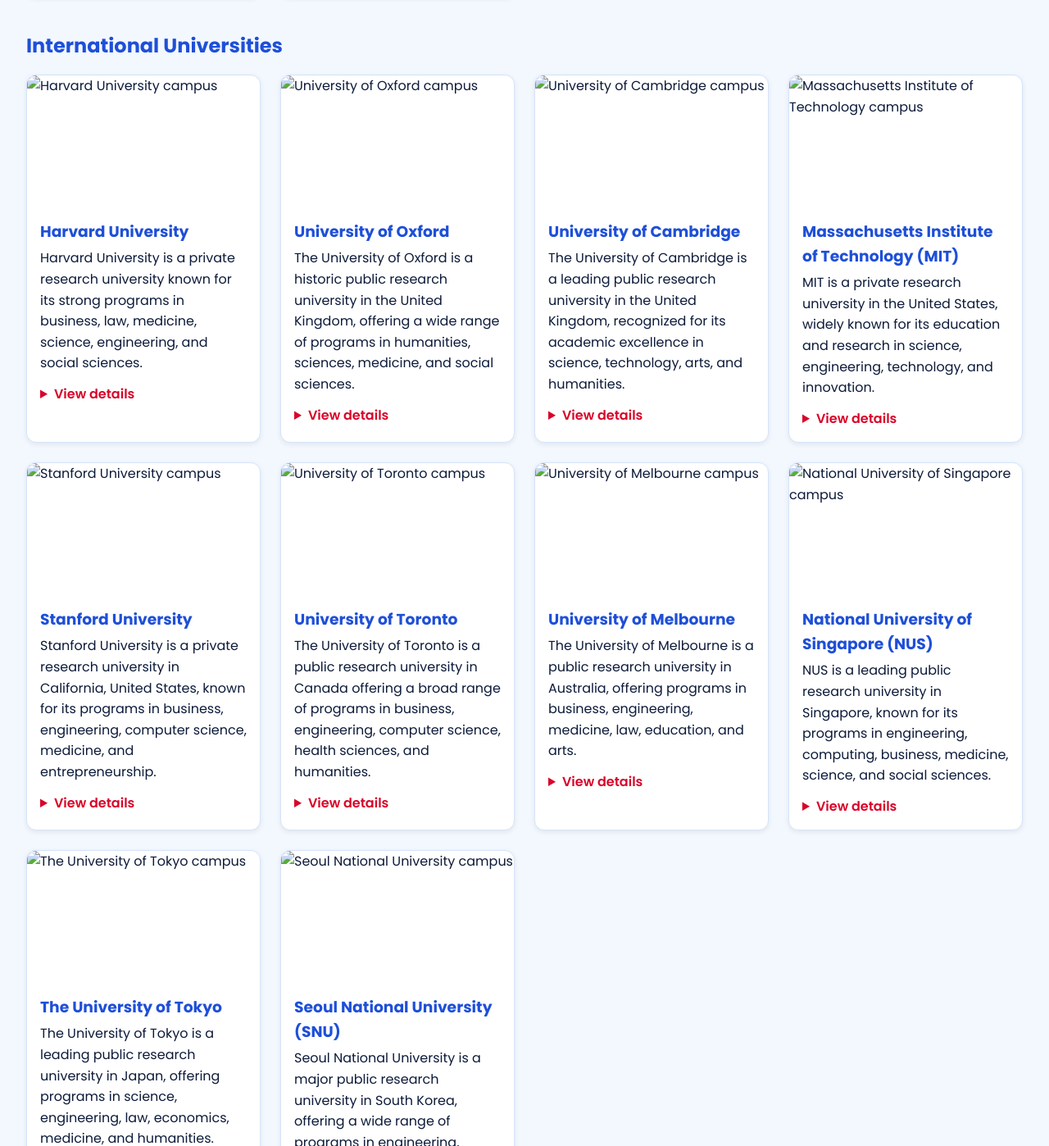
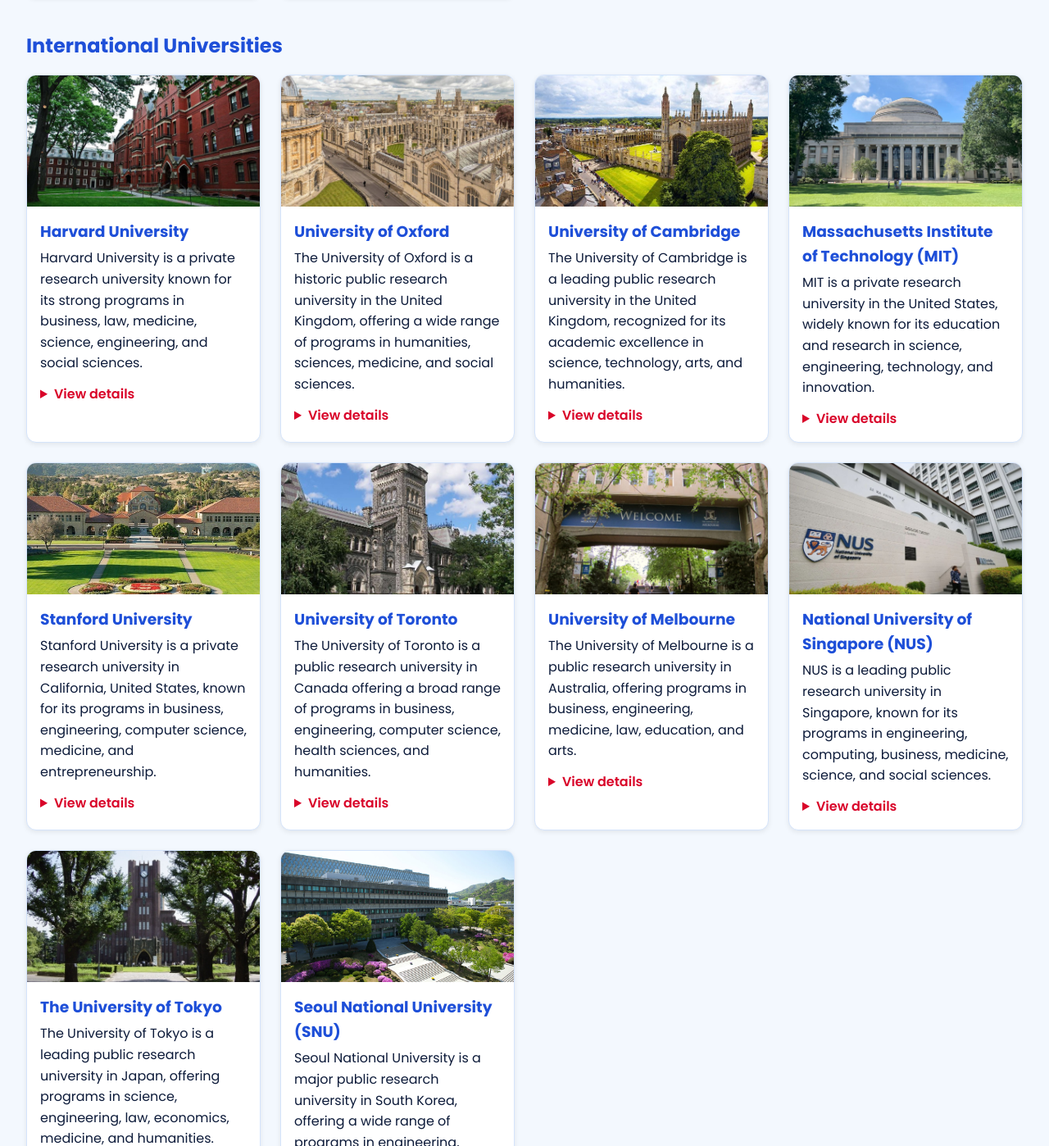
Before and after one commit to Visothh/ANAKOT, a plain HTML site: page universities.html in a window 1280 px wide. Shown: the part 1818-3216 px from the top of the page at 82% size. Drawn offline with Linux system fonts and the light colour scheme.

Commit message:
update index and universities

```diff
--- a/universities.html
+++ b/universities.html
@@ -842,7 +842,7 @@
       <div class="card-grid">
         <!-- 11. Harvard University -->
         <article class="card">
-          <img src="images/uni11.jpg" alt="Harvard University campus">
+          <img src="images/hvd.jpg" alt="Harvard University campus">
           <div class="card-body">
             <h3>Harvard University</h3>
             <p>Harvard University is a private research university known for its strong programs in business, law, medicine, science, engineering, and social sciences.</p>
@@ -920,7 +920,7 @@
 
         <!-- 12. University of Oxford -->
         <article class="card">
-          <img src="images/uni12.jpg" alt="University of Oxford campus">
+          <img src="images/oxf.jpg" alt="University of Oxford campus">
           <div class="card-body">
             <h3>University of Oxford</h3>
             <p>The University of Oxford is a historic public research university in the United Kingdom, offering a wide range of programs in humanities, sciences, medicine, and social sciences.</p>
@@ -998,7 +998,7 @@
 
         <!-- 13. University of Cambridge -->
         <article class="card">
-          <img src="images/uni13.jpg" alt="University of Cambridge campus">
+          <img src="images/ufc.jpg" alt="University of Cambridge campus">
           <div class="card-body">
             <h3>University of Cambridge</h3>
             <p>The University of Cambridge is a leading public research university in the United Kingdom, recognized for its academic excellence in science, technology, arts, and humanities.</p>
@@ -1076,7 +1076,7 @@
 
         <!-- 14. Massachusetts Institute of Technology -->
         <article class="card">
-          <img src="images/uni14.jpg" alt="Massachusetts Institute of Technology campus">
+          <img src="images/mit.jpg" alt="Massachusetts Institute of Technology campus">
           <div class="card-body">
             <h3>Massachusetts Institute of Technology (MIT)</h3>
             <p>MIT is a private research university in the United States, widely known for its education and research in science, engineering, technology, and innovation.</p>
@@ -1154,7 +1154,7 @@
 
         <!-- 15. Stanford University -->
         <article class="card">
-          <img src="images/uni15.jpg" alt="Stanford University campus">
+          <img src="images/sfu.jpg" alt="Stanford University campus">
           <div class="card-body">
             <h3>Stanford University</h3>
             <p>Stanford University is a private research university in California, United States, known for its programs in business, engineering, computer science, medicine, and entrepreneurship.</p>
@@ -1232,7 +1232,7 @@
 
         <!-- 16. University of Toronto -->
         <article class="card">
-          <img src="images/uni16.jpg" alt="University of Toronto campus">
+          <img src="images/uot.jpg" alt="University of Toronto campus">
           <div class="card-body">
             <h3>University of Toronto</h3>
             <p>The University of Toronto is a public research university in Canada offering a broad range of programs in business, engineering, computer science, health sciences, and humanities.</p>
@@ -1310,7 +1310,7 @@
 
         <!-- 17. University of Melbourne -->
         <article class="card">
-          <img src="images/uni17.jpg" alt="University of Melbourne campus">
+          <img src="images/uom.jpg" alt="University of Melbourne campus">
           <div class="card-body">
             <h3>University of Melbourne</h3>
             <p>The University of Melbourne is a public research university in Australia, offering programs in business, engineering, medicine, law, education, and arts.</p>
@@ -1388,7 +1388,7 @@
 
         <!-- 18. National University of Singapore -->
         <article class="card">
-          <img src="images/uni18.jpg" alt="National University of Singapore campus">
+          <img src="images/nus.jpg" alt="National University of Singapore campus">
           <div class="card-body">
             <h3>National University of Singapore (NUS)</h3>
             <p>NUS is a leading public research university in Singapore, known for its programs in engineering, computing, business, medicine, science, and social sciences.</p>
@@ -1466,7 +1466,7 @@
 
         <!-- 19. The University of Tokyo -->
         <article class="card">
-          <img src="images/uni19.jpg" alt="The University of Tokyo campus">
+          <img src="images/uotok.jpg" alt="The University of Tokyo campus">
           <div class="card-body">
             <h3>The University of Tokyo</h3>
             <p>The University of Tokyo is a leading public research university in Japan, offering programs in science, engineering, law, economics, medicine, and humanities.</p>
@@ -1544,7 +1544,7 @@
 
         <!-- 20. Seoul National University -->
         <article class="card">
-          <img src="images/uni20.jpg" alt="Seoul National University campus">
+          <img src="images/snu.jpg" alt="Seoul National University campus">
           <div class="card-body">
             <h3>Seoul National University (SNU)</h3>
             <p>Seoul National University is a major public research university in South Korea, offering a wide range of programs in engineering, business, medicine, humanities, and social sciences.</p>
```
Also changed, not shown: index.html (+7 -7 lines).
